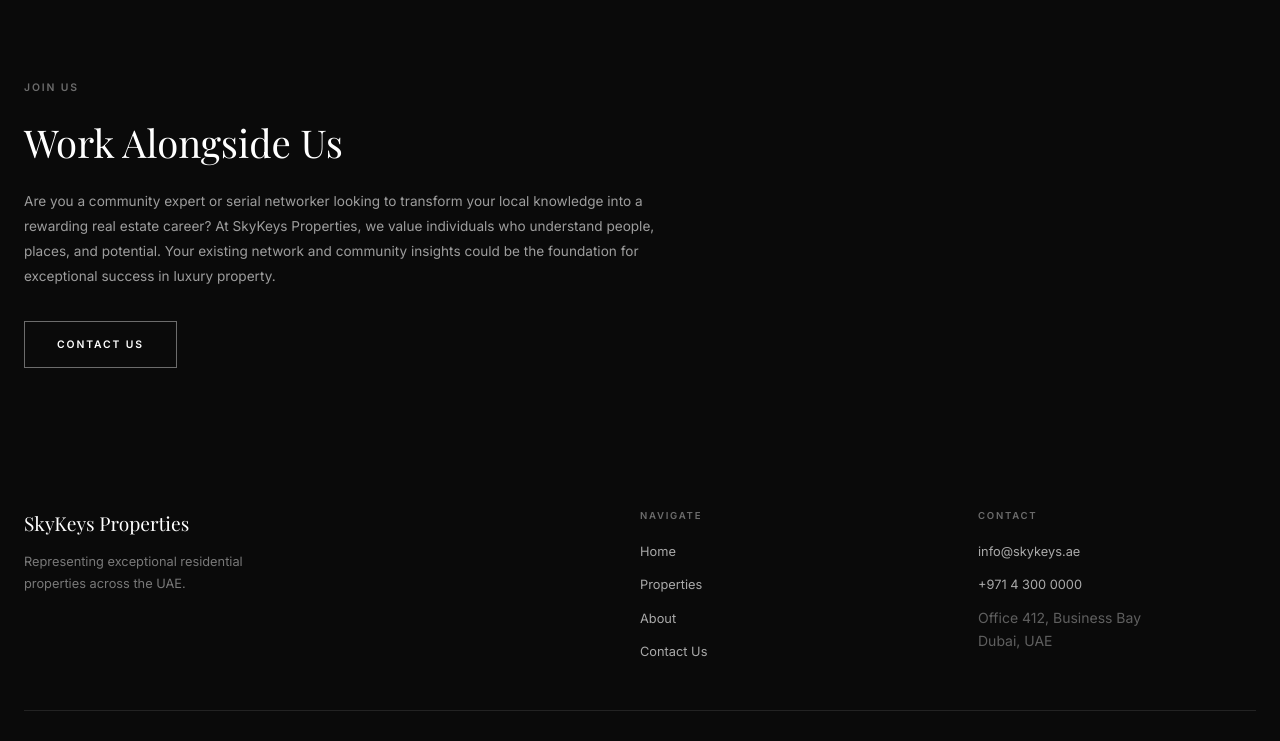
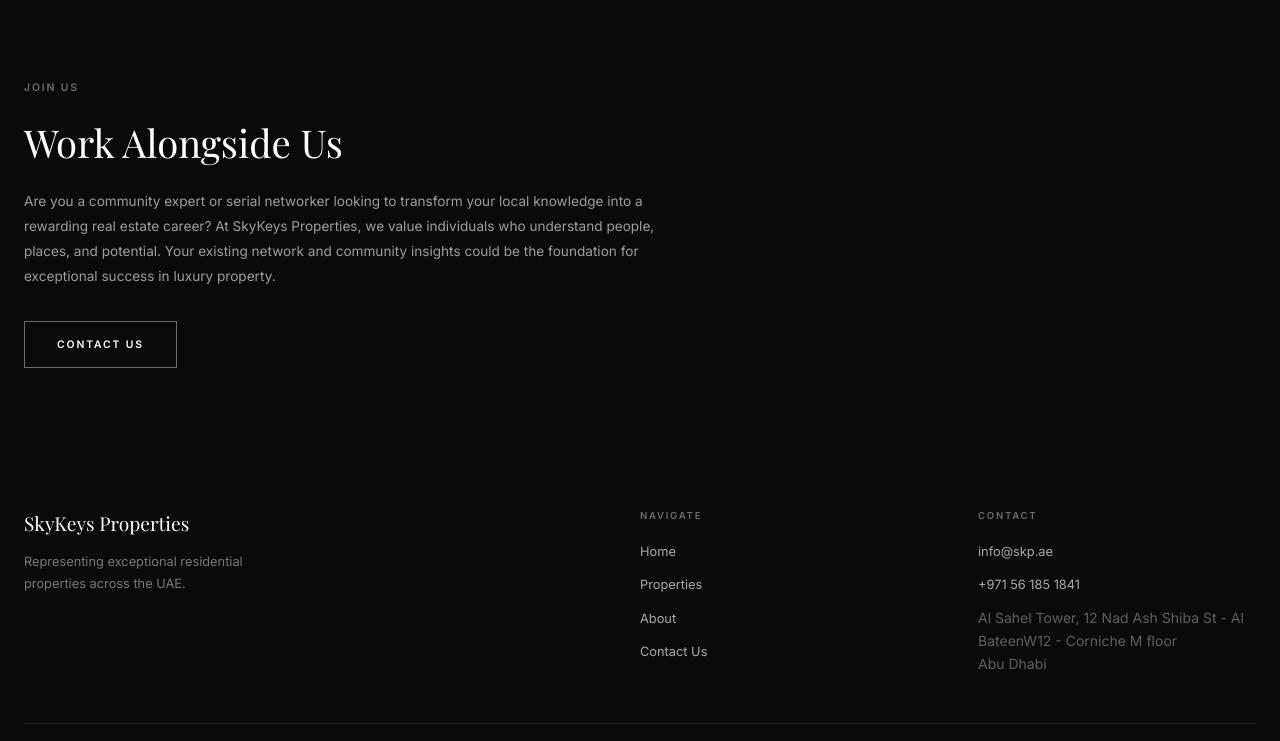
Before and after one commit to AbdullahhMurad/SkyKeysProperties, a FastAPI app: template templates/about.html in a window 1280 px wide. Shown: the part 1776-2517 px from the top of the page. Run offline with FastAPI, Linux system fonts and the light colour scheme; the template is opened without the code that fills it, so the values that code supplies are empty; parts of the project's set-up code (start-up, migrations or seed data) failed here and were passed over; some web fonts are replaced.

Commit message:
Updated base.html

```diff
--- a/templates/base.html
+++ b/templates/base.html
@@ -47,9 +47,9 @@
         <div>
           <div class="footer-col-title">Contact</div>
           <ul class="footer-links">
-            <li><a href="mailto:info@skykeys.ae">info@skykeys.ae</a></li>
-            <li><a href="tel:+97143000000">+971 4 300 0000</a></li>
-            <li style="color:rgba(255,255,255,0.35); cursor:default;">Office 412, Business Bay<br>Dubai, UAE</li>
+            <li><a href="mailto:info@skykeys.ae">info@skp.ae</a></li>
+            <li><a href="tel:+97143000000">+971 56 185 1841</a></li>
+            <li style="color:rgba(255,255,255,0.35); cursor:default;">Al Sahel Tower, 12 Nad Ash Shiba St - Al BateenW12 - Corniche M floor<br>Abu Dhabi</li>
           </ul>
         </div>
       </div>
```
